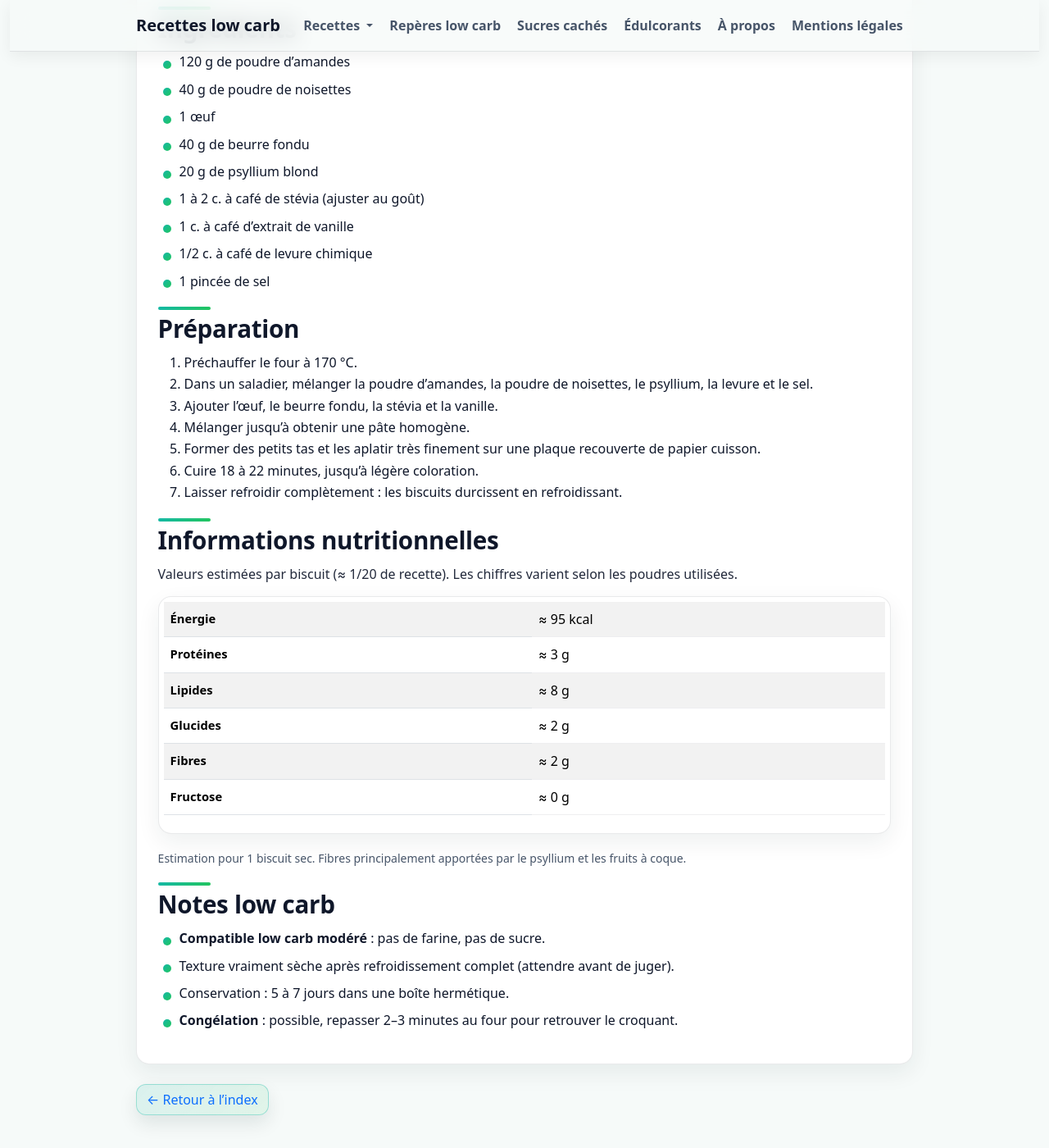
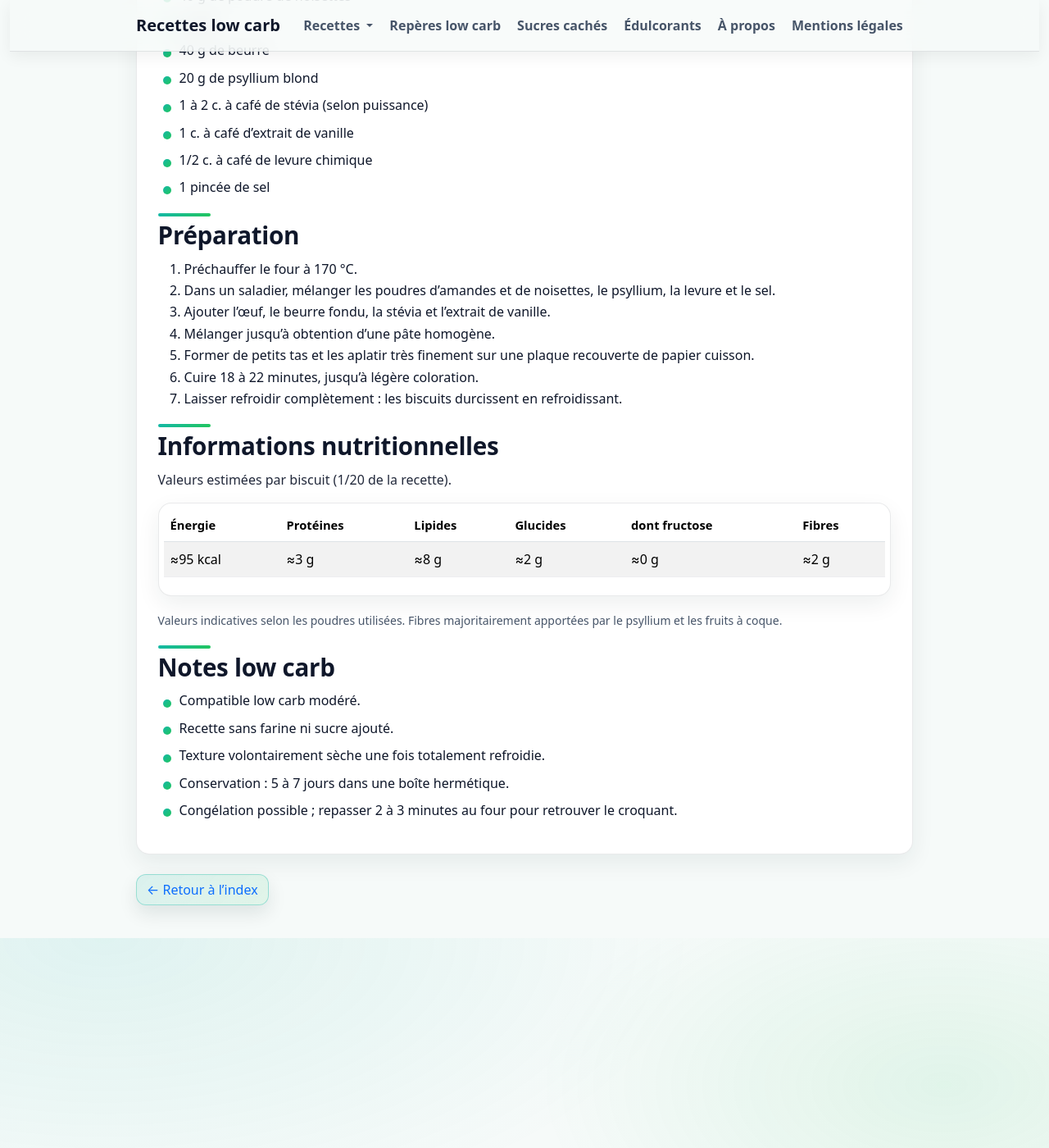
Before and after one commit to laurie-boissay/laurie-boissay.github.io, a Jekyll site: the page built from recettes/biscuits-secs-amandes-et-vanille.html, in a window 1280 px wide and 1400 px high, scrolled down 646 px. Shown: the whole window at 82% size. Built offline with Jekyll 4.4.1, drawn with Linux system fonts in a browser that asks for light colours; some of the changed text lies outside the part shown.

Commit message:
Update biscuits-secs-amandes-et-vanille.html

```diff
--- a/recettes/biscuits-secs-amandes-et-vanille.html
+++ b/recettes/biscuits-secs-amandes-et-vanille.html
@@ -1,9 +1,9 @@
 ---
 layout: recipe
 title: "Biscuits secs amande & vanille"
-description: "Biscuits secs croquants à l’amande et à la vanille, sans sucre ajouté. Goût sucré, low carb modéré."
+description: "Biscuits secs croquants low carb modéré à l’amande et à la vanille, sans sucre ajouté. Goût sucré discret."
 recipe_title: "Biscuits secs amande & vanille"
-recipe_subtitle: "Goût sucré — low carb modéré"
+recipe_subtitle: "Biscuits secs low carb à l’amande & vanille"
 recipe_group: "Gâteaux & biscuits"
 recipe_sort: "biscuits-secs-amande-vanille"
 recipe_tested: false
@@ -17,56 +17,31 @@ extra_head: |
     "@context": "https://schema.org",
     "@type": "Recipe",
     "name": "Biscuits secs amande & vanille",
-    "description": "Biscuits secs croquants à l’amande et à la vanille, sans sucre ajouté. Goût sucré, low carb modéré.",
+    "description": "Biscuits secs croquants low carb modéré à l’amande et à la vanille, sans sucre ajouté.",
     "recipeYield": "20 biscuits",
     "prepTime": "PT15M",
     "cookTime": "PT20M",
     "totalTime": "PT35M",
-    "recipeCategory": "Biscuit",
-    "keywords": "low carb, biscuits secs, amande, vanille",
-    "author": { "@type": "Person", "name": "Laurie" },
-    "recipeIngredient": [
-      "120 g de poudre d’amandes",
-      "40 g de poudre de noisettes",
-      "1 œuf",
-      "40 g de beurre fondu",
-      "20 g de psyllium blond",
-      "1 à 2 c. à café de stévia (selon puissance)",
-      "1 c. à café d’extrait de vanille",
-      "1/2 c. à café de levure chimique",
-      "1 pincée de sel"
-    ],
-    "recipeInstructions": [
-      { "@type": "HowToStep", "text": "Préchauffer le four à 170°C." },
-      { "@type": "HowToStep", "text": "Mélanger tous les ingrédients jusqu’à obtenir une pâte homogène." },
-      { "@type": "HowToStep", "text": "Former des biscuits fins sur une plaque." },
-      { "@type": "HowToStep", "text": "Cuire 18 à 22 minutes jusqu’à coloration." }
-    ]
+    "recipeCategory": "Biscuit"
   }
   </script>
 ---
 
 <div class="recipe-lead">
   <p>
-    Biscuits <strong>secs et croquants</strong>, adaptés au café ou au thé.
-    La texture se raffermit nettement au refroidissement.
+    Biscuits <strong>secs et croquants</strong>, conçus pour accompagner un café ou un thé.
+    La texture devient nettement plus ferme après refroidissement complet.
   </p>
-  <ul>
-    <li><strong>Rendement :</strong> ≈ 20 biscuits</li>
-    <li><strong>Préparation :</strong> 15 min</li>
-    <li><strong>Cuisson :</strong> 18–22 min</li>
-    <li><strong>Niveau :</strong> facile</li>
-  </ul>
 </div>
 
-<h2>Ingrédients</h2>
+<h2>Ingrédients (≈ 20 biscuits)</h2>
 <ul>
   <li>120 g de poudre d’amandes</li>
   <li>40 g de poudre de noisettes</li>
   <li>1 œuf</li>
-  <li>40 g de beurre fondu</li>
+  <li>40 g de beurre</li>
   <li>20 g de psyllium blond</li>
-  <li>1 à 2 c. à café de stévia (ajuster au goût)</li>
+  <li>1 à 2 c. à café de stévia (selon puissance)</li>
   <li>1 c. à café d’extrait de vanille</li>
   <li>1/2 c. à café de levure chimique</li>
   <li>1 pincée de sel</li>
@@ -75,54 +50,51 @@ extra_head: |
 <h2>Préparation</h2>
 <ol>
   <li>Préchauffer le four à 170 °C.</li>
-  <li>Dans un saladier, mélanger la poudre d’amandes, la poudre de noisettes, le psyllium, la levure et le sel.</li>
-  <li>Ajouter l’œuf, le beurre fondu, la stévia et la vanille.</li>
-  <li>Mélanger jusqu’à obtenir une pâte homogène.</li>
-  <li>Former des petits tas et les aplatir très finement sur une plaque recouverte de papier cuisson.</li>
+  <li>Dans un saladier, mélanger les poudres d’amandes et de noisettes, le psyllium, la levure et le sel.</li>
+  <li>Ajouter l’œuf, le beurre fondu, la stévia et l’extrait de vanille.</li>
+  <li>Mélanger jusqu’à obtention d’une pâte homogène.</li>
+  <li>Former de petits tas et les aplatir très finement sur une plaque recouverte de papier cuisson.</li>
   <li>Cuire 18 à 22 minutes, jusqu’à légère coloration.</li>
   <li>Laisser refroidir complètement : les biscuits durcissent en refroidissant.</li>
 </ol>
 
 <h2>Informations nutritionnelles</h2>
-<p>Valeurs estimées par biscuit (≈ 1/20 de recette). Les chiffres varient selon les poudres utilisées.</p>
+<p>Valeurs estimées par biscuit (1/20 de la recette).</p>
+
 <div class="table-responsive">
   <table class="table table-striped">
+    <thead>
+      <tr>
+        <th>Énergie</th>
+        <th>Protéines</th>
+        <th>Lipides</th>
+        <th>Glucides</th>
+        <th>dont fructose</th>
+        <th>Fibres</th>
+      </tr>
+    </thead>
     <tbody>
       <tr>
-        <th scope="row">Énergie</th>
-        <td>≈ 95 kcal</td>
-      </tr>
-      <tr>
-        <th scope="row">Protéines</th>
-        <td>≈ 3 g</td>
-      </tr>
-      <tr>
-        <th scope="row">Lipides</th>
-        <td>≈ 8 g</td>
-      </tr>
-      <tr>
-        <th scope="row">Glucides</th>
-        <td>≈ 2 g</td>
-      </tr>
-      <tr>
-        <th scope="row">Fibres</th>
-        <td>≈ 2 g</td>
-      </tr>
-      <tr>
-        <th scope="row">Fructose</th>
-        <td>≈ 0 g</td>
+        <td>≈95 kcal</td>
+        <td>≈3 g</td>
+        <td>≈8 g</td>
+        <td>≈2 g</td>
+        <td>≈0 g</td>
+        <td>≈2 g</td>
       </tr>
     </tbody>
   </table>
 </div>
+
 <p class="small text-muted">
-  Estimation pour 1 biscuit sec. Fibres principalement apportées par le psyllium et les fruits à coque.
+  Valeurs indicatives selon les poudres utilisées. Fibres majoritairement apportées par le psyllium et les fruits à coque.
 </p>
 
 <h2>Notes low carb</h2>
 <ul>
-  <li><strong>Compatible low carb modéré</strong> : pas de farine, pas de sucre.</li>
-  <li>Texture vraiment sèche après refroidissement complet (attendre avant de juger).</li>
+  <li>Compatible low carb modéré.</li>
+  <li>Recette sans farine ni sucre ajouté.</li>
+  <li>Texture volontairement sèche une fois totalement refroidie.</li>
   <li>Conservation : 5 à 7 jours dans une boîte hermétique.</li>
-  <li><strong>Congélation</strong> : possible, repasser 2–3 minutes au four pour retrouver le croquant.</li>
+  <li>Congélation possible ; repasser 2 à 3 minutes au four pour retrouver le croquant.</li>
 </ul>
```
